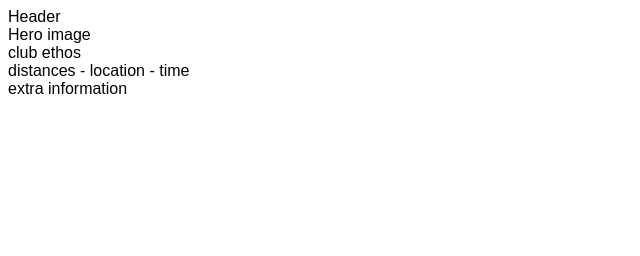
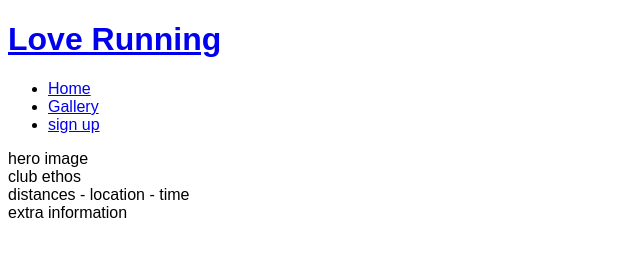
Before and after one commit to Frangidha/Project-HTML-CSS, a plain HTML site: page index.html in a window 1280 px wide. Shown: the whole page, without its empty margins (0-640 px from the left). Drawn offline with Linux system fonts and the light colour scheme.

Commit message:
added nav element

```diff
--- a/index.html
+++ b/index.html
@@ -1,5 +1,6 @@
 <!DOCTYPE html>
 <html lang="en">
+
 <head>
     <meta charset="UTF-8">
     <meta http-equiv="X-UA-Compatible" content="IE=edge">
@@ -9,19 +10,32 @@
     <link rel="stylesheet" href="assets/css/style.css">
     <title>Love Running</title>
 </head>
+
 <body>
-    <header>Header</header>
-        <section>Hero image
+    <header><a href="index.html">
+            <h1>Love Running</h1>
+        </a></header>
+        <nav>
 
-        </section>
-        <section>club ethos
+            <ul>
+                <li><a href="index.html">Home</a></li>
+                <li><a href="#">Gallery</a></li>
+                <li><a href="#">sign up</a></li>
+            </ul>
 
-        </section>
-        <section>distances - location - time
+        </nav>
+    <section>hero image
 
-        </section>
+    </section>
+    <section>club ethos
+
+    </section>
+    <section>distances - location - time
+
+    </section>
     <footer>extra information
 
     </footer>
 </body>
+
 </html>
```
